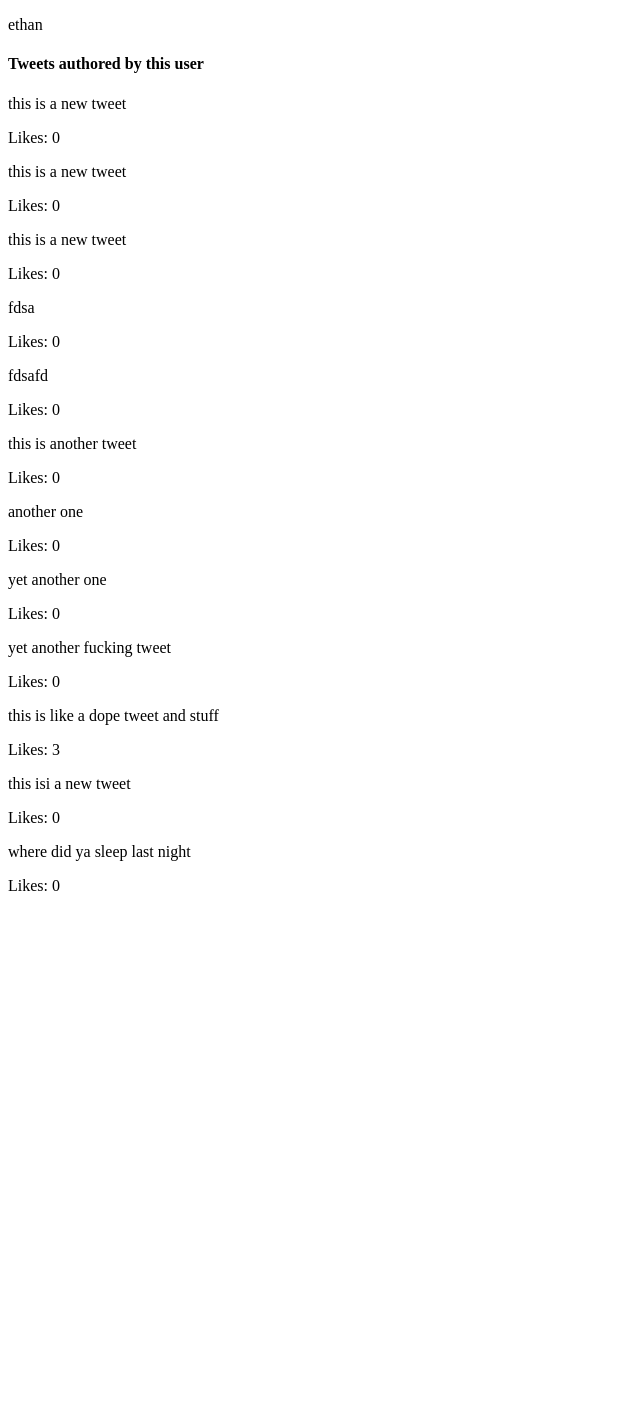
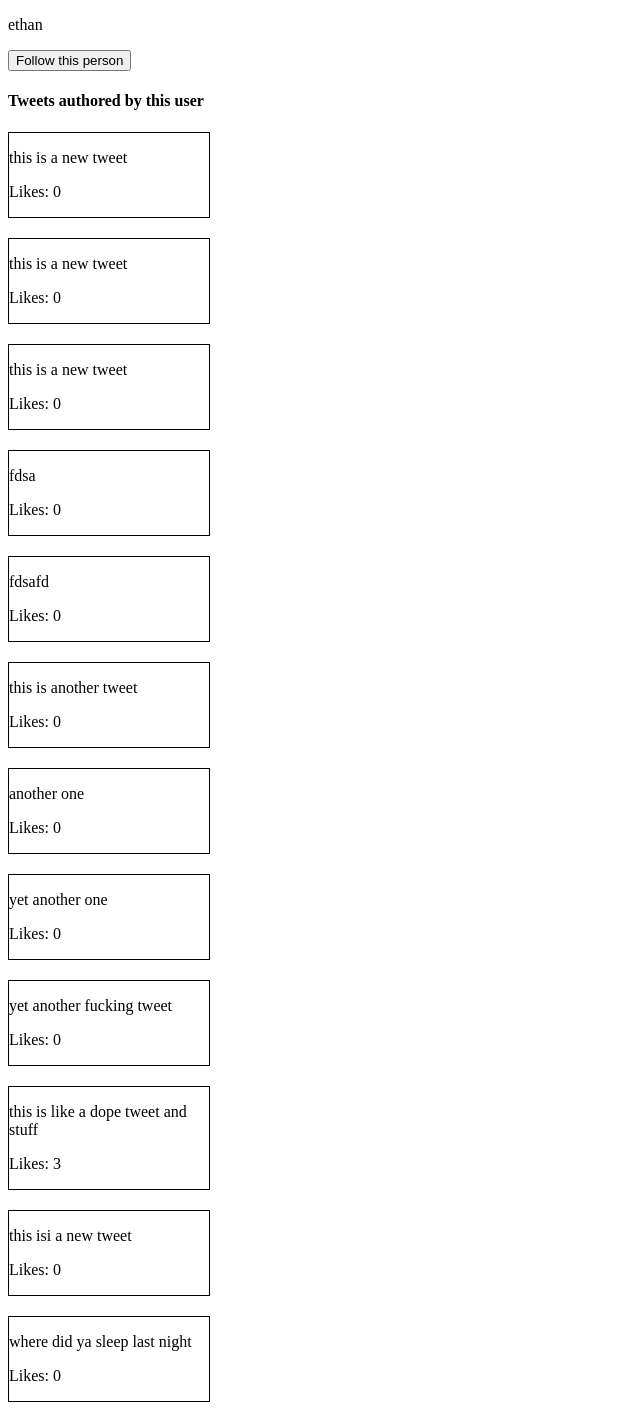
Before and after one commit to ethan375/twitter-clone, a Django app: page /user/1 in a window 1280 px wide. Shown: the whole page, without its empty margins (0-640 px from the left). Before the commit the page ends 891 px from the top, so only its background shows below. Run offline with Django 3.2, Linux system fonts and the light colour scheme; data comes from the database, SQL or seed files in the repository; both versions use the stored data as it was after the commit.

Commit message:
main thing accomplished is following button is now full functional

```diff
--- a/twitter_clone/templates/auth/login.html
+++ b/twitter_clone/templates/auth/login.html
@@ -3,6 +3,8 @@
 {% block content %}
 
     <form action="/auth/login" method="POST">
+
+        <h4>Login:</h4>
 
         {% csrf_token %}
         {{ form.as_p }}
--- a/twitter_clone/templates/placeholder.html
+++ /dev/null
@@ -1 +0,0 @@
-<h1>place holder rendered successfully</h1>
--- a/twitter_clone/templates/shared/base.html
+++ b/twitter_clone/templates/shared/base.html
@@ -7,6 +7,13 @@
     <meta http-equiv="X-UA-Compatible" content="ie=edge">
     <title>Document</title>
 </head>
+<style>
+    .tweet {
+        border: 1px solid black;
+        margin: 20px 0;
+        width: 200px;
+    }
+</style>
 <body>
     {% block content %} {% endblock %}
 </body>
--- a/twitter_clone/templates/tweets/tweet_detail.html
+++ b/twitter_clone/templates/tweets/tweet_detail.html
@@ -1,11 +1,11 @@
 {% extends 'shared/base.html' %}
-
 {% block content %}
 
-    <div>
+    <div class="tweet">
         <p>{{ tweet.author.username }}</p>
         <p>{{ tweet.body }}</p>
         <p>likes: {{ tweet.likes }}</p>
+        <button>Like</button>
     </div>
 
 {% endblock %}
--- a/twitter_clone/templates/users/user_detail.html
+++ b/twitter_clone/templates/users/user_detail.html
@@ -6,12 +6,14 @@
     <div>
         <p>{{ user.username }}</p>
 
+        <a href="/user/follow/{{loggedin_user}}/{{user.id}}"> <button>Follow this person</button></a>
+
         <h4>Tweets authored by this user</h4>
 
         <div>
 
             {%for tweet in tweets%}
-                <div>
+                <div class="tweet">
                     <p>{{ tweet.body }}</p>
                     <p>Likes: {{ tweet.likes }}</p>
                 </div>
--- a/twitter_clone/tweets/models.py
+++ b/twitter_clone/tweets/models.py
@@ -4,4 +4,4 @@ from django.db import models
 class Tweet(models.Model):
     body = models.CharField(max_length=280)
     author = models.ForeignKey('twitterusers.TwitterUser', on_delete=models.CASCADE,)
-    likes = models.IntegerField()
+    likes = models.IntegerField(default=0)
--- a/twitter_clone/tweets/urls.py
+++ b/twitter_clone/tweets/urls.py
@@ -4,5 +4,6 @@ from . import views
 
 urlpatterns = [
     path('tweet/new', views.new_tweet, name="new tweet"),
-    path('tweet/<int:tweet_id>', views.tweet_detail, name="tweet_detail")
+    path('tweet/<int:tweet_id>', views.tweet_detail, name="tweet_detail"),
+    path('tweet/like/<int:tweet_id>', views.like_tweet)
 ]
--- a/twitter_clone/twitterusers/urls.py
+++ b/twitter_clone/twitterusers/urls.py
@@ -5,4 +5,5 @@ from . import views
 urlpatterns = [
     path('user/new/', views.create_new_user, name="new_user"),
     path('user/<int:user_id>', views.user_detail, name="user_detail"),
+    path('user/follow/<int:loggedin_user>/<int:following_user>', views.follow_user, name="follow_user")
 ]
--- a/twitter_clone/twitterusers/views.py
+++ b/twitter_clone/twitterusers/views.py
@@ -1,4 +1,4 @@
-from django.shortcuts import render
+from django.shortcuts import render, redirect
 from tweets.models import Tweet
 from . models import TwitterUser
 from . forms import NewTwitterUser
@@ -23,7 +23,7 @@ def create_new_user(request):
                 user=user
             )
 
-            return render(request, 'placeholder.html')
+            return redirect('/')
     else:
         form = NewTwitterUser()
         context = {'form': form}
@@ -34,9 +34,22 @@ def create_new_user(request):
 def user_detail(request, user_id):
     user = TwitterUser.objects.filter(id=user_id).first()
     tweets = Tweet.objects.filter(author=user.id)
+
     context = {
         'user': user,
-        'tweets': tweets
+        'tweets': tweets,
         }
+    try:
+        context['loggedin_user'] = request.user.twitteruser.id
+    except:
+        print('some things like didnt work or something ')
 
     return render(request, 'users/user_detail.html', context)
+
+
+def follow_user(request, loggedin_user, following_user):
+    loggedin_user = TwitterUser.objects.filter(id=loggedin_user).first()
+    following_user = TwitterUser.objects.filter(id=following_user).first()
+
+    loggedin_user.following.add(following_user)
+    return redirect('/user/{}'.format(following_user.id))
```
Also changed, not shown: twitter_clone/tweets/views.py (+9 -2 lines), twitter_clone/db.sqlite3.
